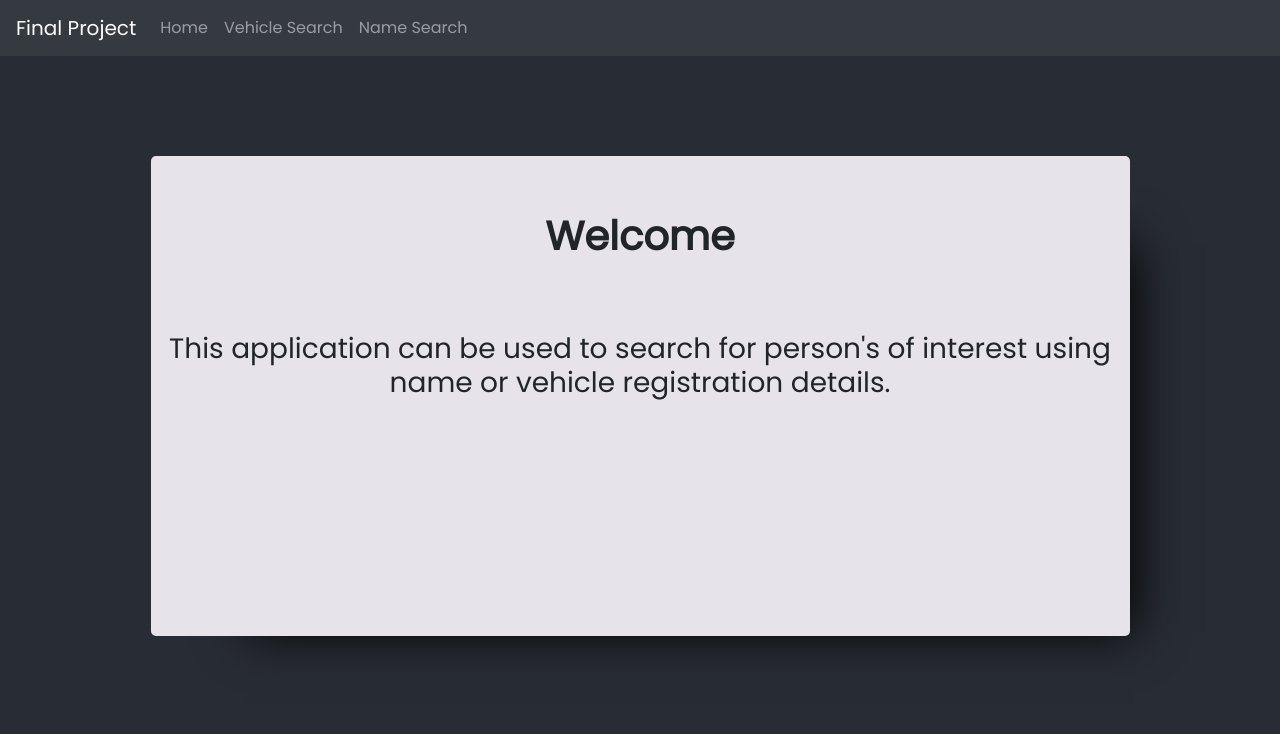
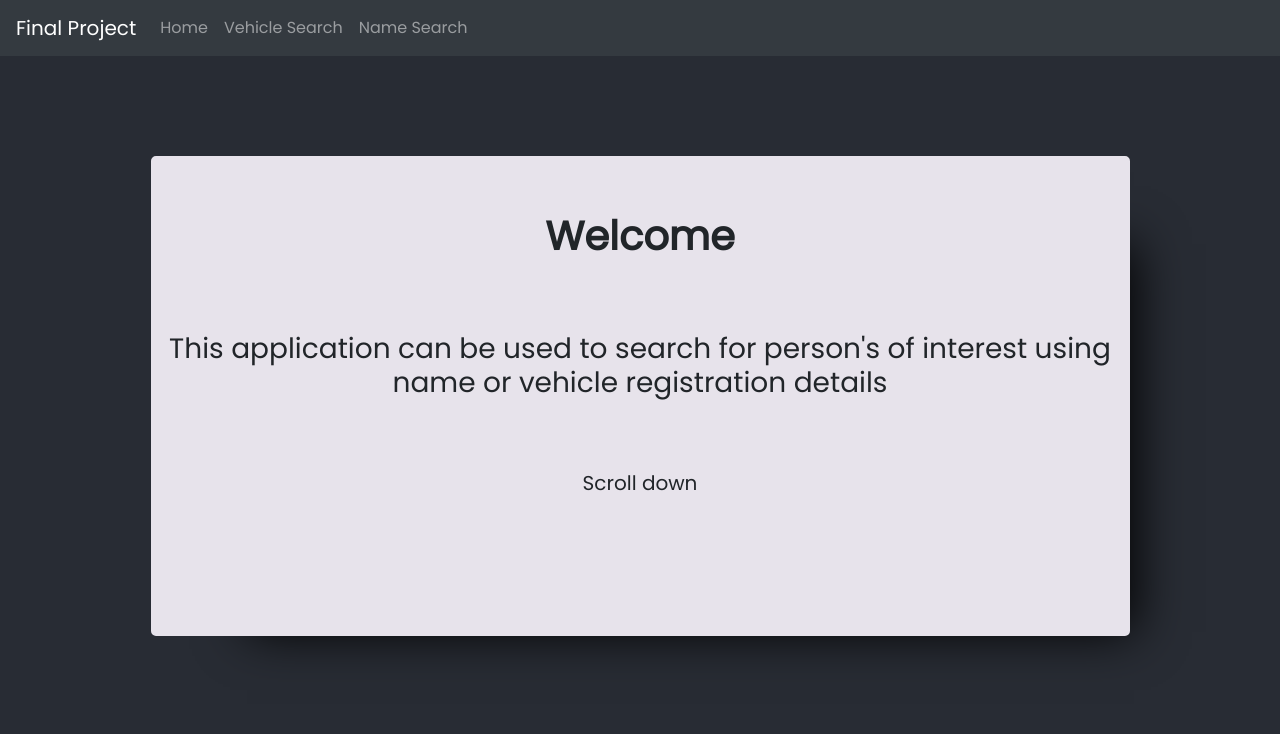
Before and after one commit to the-winning-team-for-this-project/frontend, a React (Create React App) app: page / in a window 1280 px wide. Shown: the top 734 px of the page. Built offline with nearby package versions, Linux system fonts and the light colour scheme.

Commit message:
scroll down on homepage

```diff
--- a/src/components/Homepage.jsx
+++ b/src/components/Homepage.jsx
@@ -18,8 +18,12 @@ const Homepage = () => {
                  </h1>
                  <br />
                  <h3>
-                     This application can be used to search for person's of interest using name or vehicle registration details.
+                     This application can be used to search for person's of interest using name or vehicle registration details
                  </h3>
+                 <br />
+                 <h5>
+                     Scroll down
+                 </h5>
         </div>
         <div className="boxes" className="b1">
      <h4>
```
